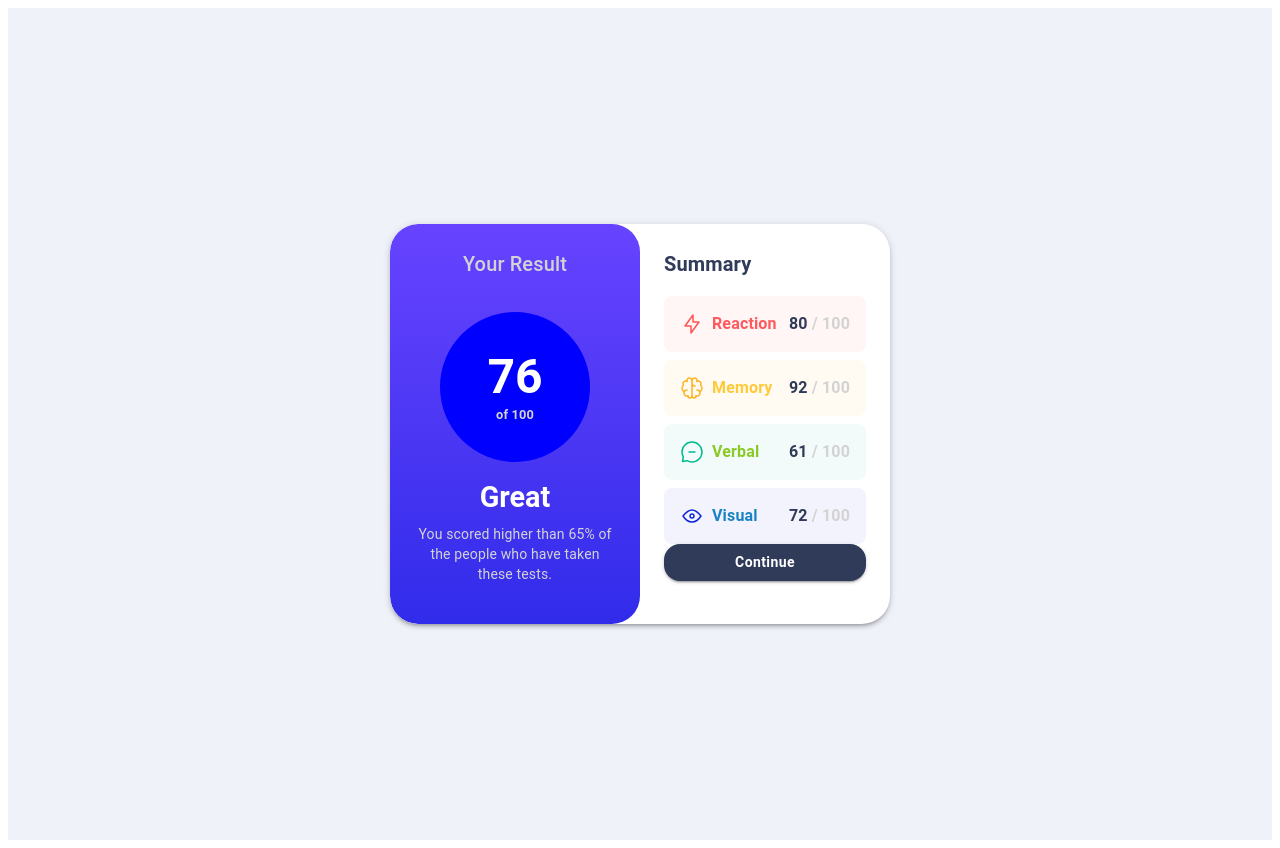
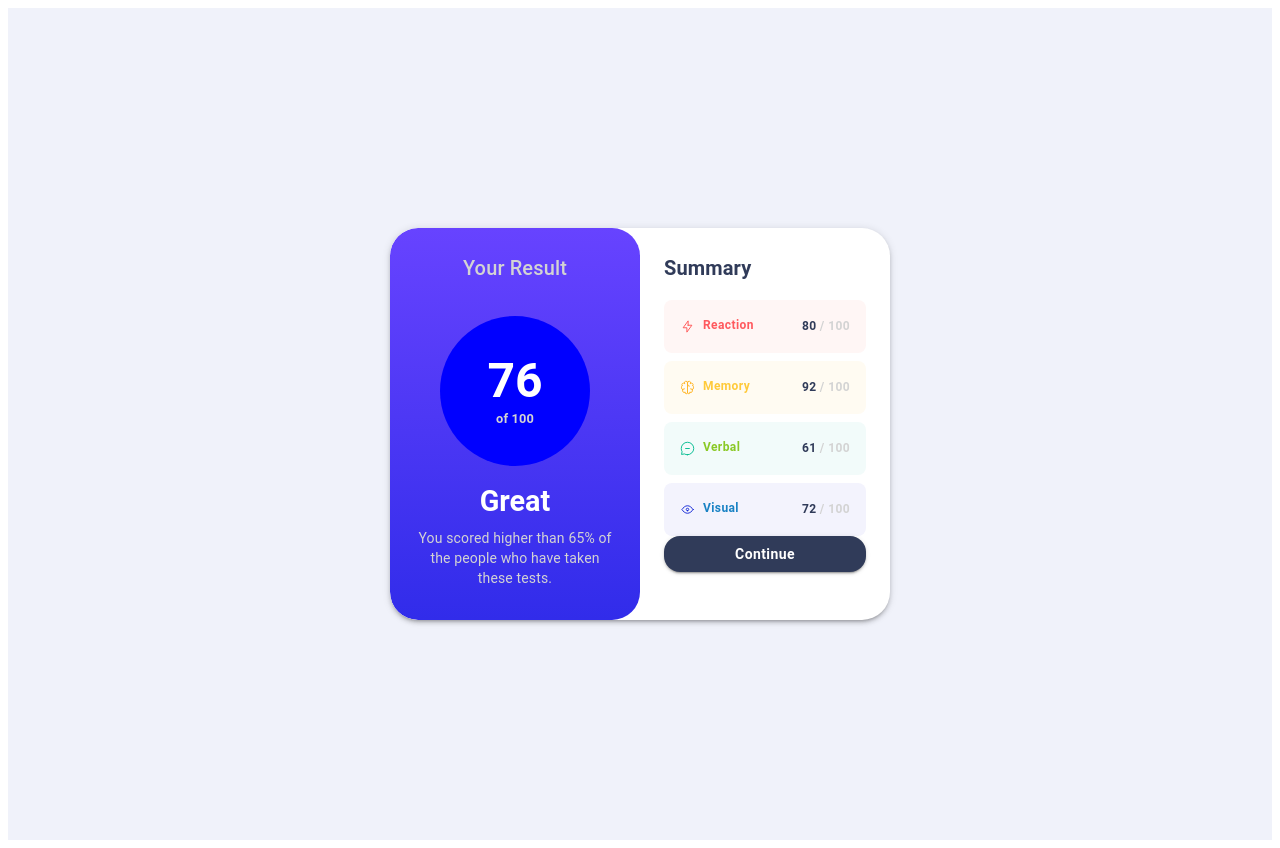
Before and after one commit to Cema2019/results-summary-frontend-mentor-challenge, a React (Vite) app: page / in a window 1280 px wide. Built offline with nearby package versions, Linux system fonts and the light colour scheme.

Commit message:
minimize elements size

```diff
--- a/src/App.tsx
+++ b/src/App.tsx
@@ -178,11 +178,11 @@ const SummaryItem: React.FC<SummaryItemProps> = ({
       }}
     >
       <Box sx={{ display: "flex", alignItems: "center", gap: 1 }}>
-        <img src={icon} alt={`${category} icon`} width={24} height={24} />
-        <Typography sx={{ fontWeight: "bold", color }}>{category}</Typography>
+        <img src={icon} alt={`${category} icon`} width={15} height={15} />
+        <Typography variant="caption" sx={{ fontWeight: "bold", color }}>{category}</Typography>
       </Box>
       <Box>
-      <Typography>
+      <Typography variant="caption" >
         <strong style={{ color: "#303b59" }}>{score}</strong>
         <span style={{ color: "lightgray", fontWeight: "bold" }}> / 100</span>
       </Typography>
```
